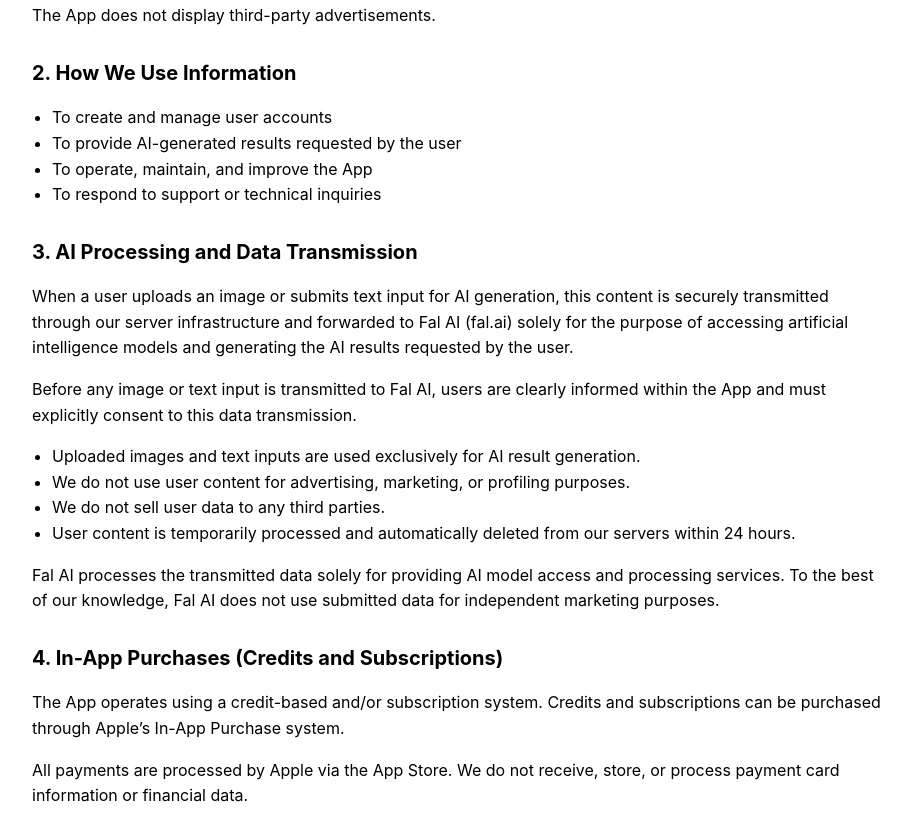
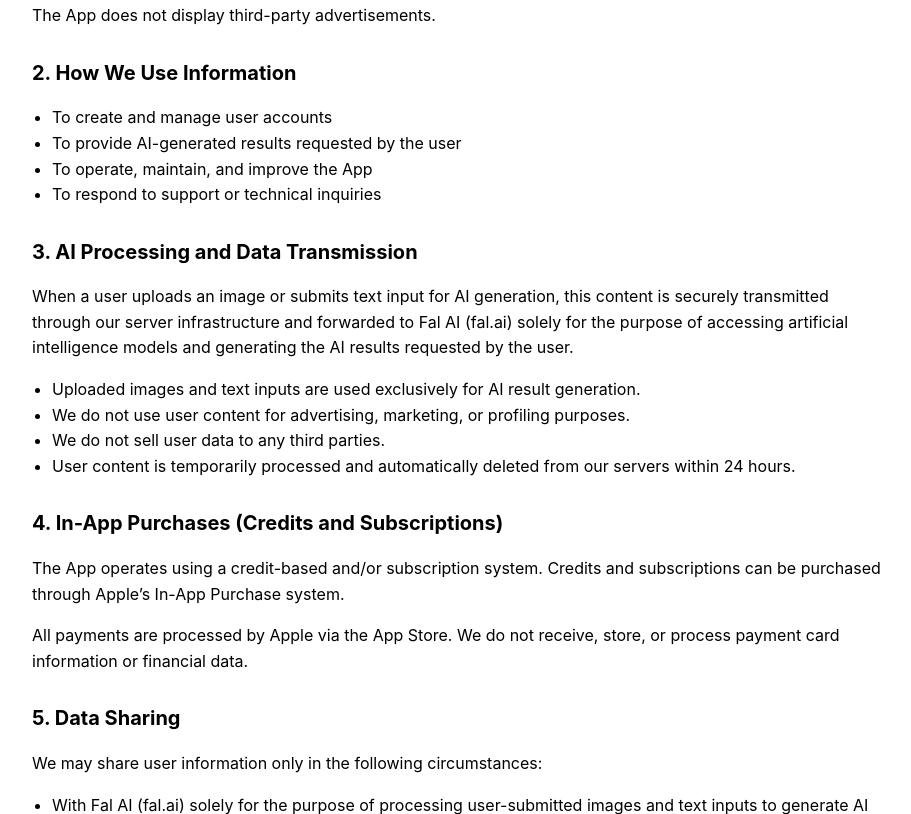
Before and after one commit to BIGROCKF/RAPP, a plain HTML site: page index.html in a window 1280 px wide. Shown: the part 514-1328 px from the top of the page, without its empty margins (178-1089 px from the left). Drawn offline with Linux system fonts and the light colour scheme.

Commit message:
Update index.html

```diff
--- a/index.html
+++ b/index.html
@@ -59,10 +59,7 @@
       artificial intelligence models and generating the AI results requested by the user.
     </p>
 
-    <p>
-      Before any image or text input is transmitted to Fal AI, users are clearly informed within the App
-      and must explicitly consent to this data transmission.
-    </p>
+
 
     <ul>
       <li>Uploaded images and text inputs are used exclusively for AI result generation.</li>
@@ -71,10 +68,7 @@
       <li>User content is temporarily processed and automatically deleted from our servers within 24 hours.</li>
     </ul>
 
-    <p>
-      Fal AI processes the transmitted data solely for providing AI model access and processing services.
-      To the best of our knowledge, Fal AI does not use submitted data for independent marketing purposes.
-    </p>
+
 
     <h2>4. In-App Purchases (Credits and Subscriptions)</h2>
 
```
